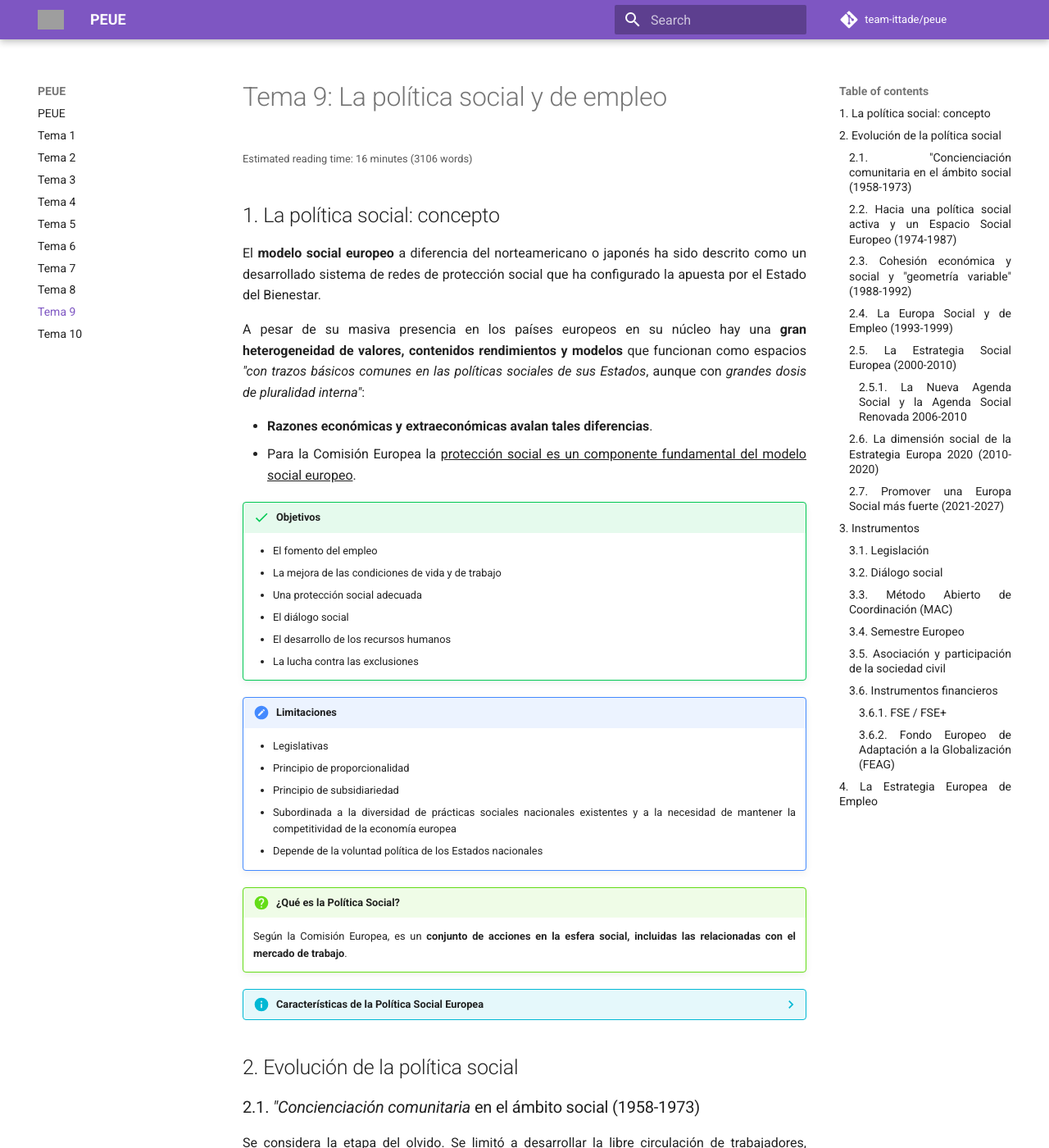
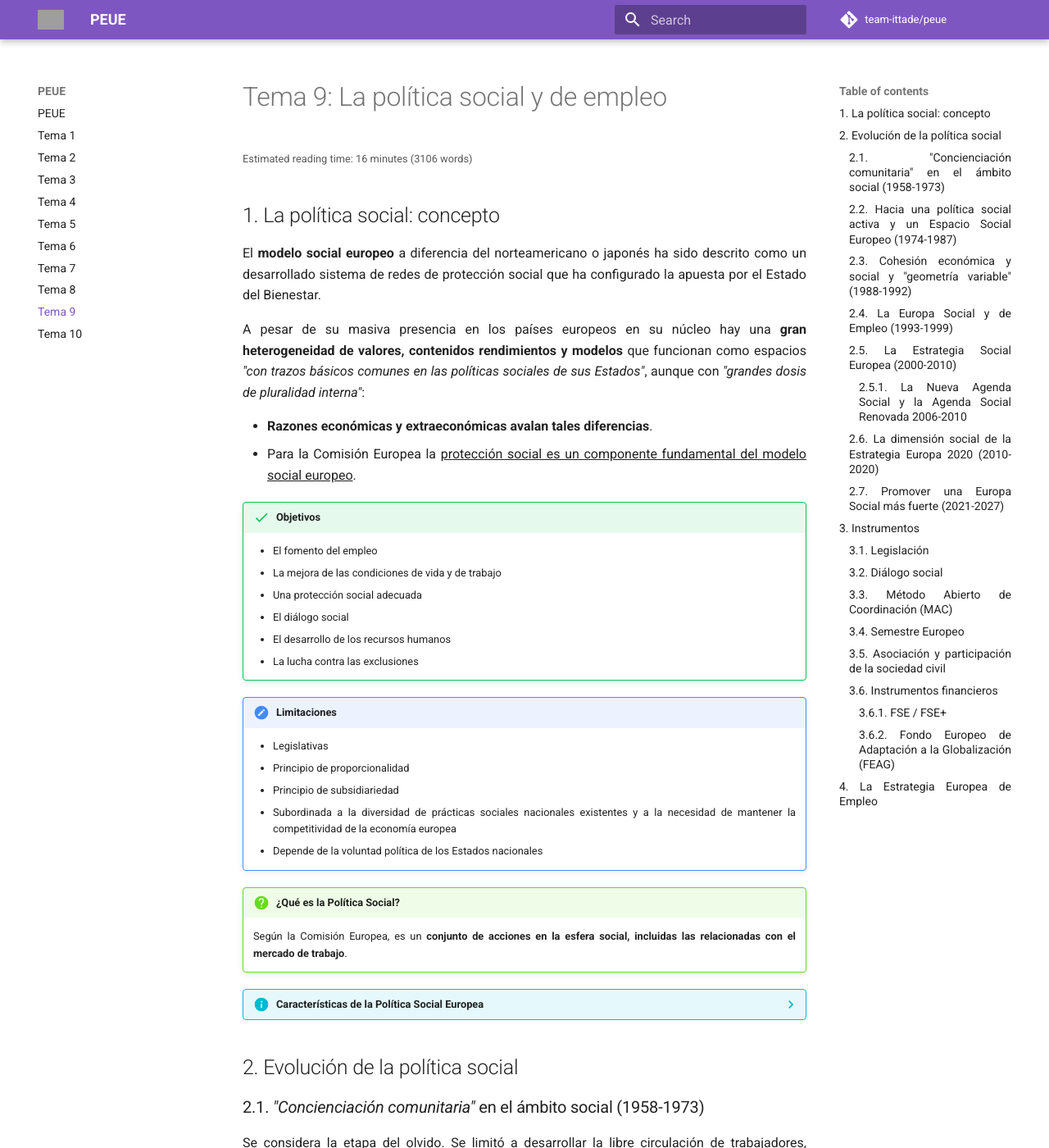
Before and after one commit to team-ittade/peue, an MkDocs documentation site: the page built from docs/tema-9.md, in a window 1280 px wide and 1400 px high. Shown: the whole window at 82% size. Built offline with MkDocs 1.6.1 and Material for MkDocs 9.7.7, drawn with Linux system fonts in a browser that asks for light colours; comment, search, counter and statistics services are not loaded; grey boxes are pictures that could not be loaded.

Commit message:
docs: fix lection 9 docs

```diff
--- a/docs/tema-9.md
+++ b/docs/tema-9.md
@@ -5,7 +5,7 @@
 El **modelo social europeo** a diferencia del norteamericano o japonés ha sido descrito como un desarrollado sistema de redes de protección social que ha configurado la apuesta por el Estado del Bienestar.
 
 <!-- Revisar este párrafo y los dos siguientes -->
-A pesar de su masiva presencia en los países europeos en su núcleo hay una **gran heterogeneidad de valores, contenidos rendimientos y modelos** que funcionan como espacios *"con trazos básicos comunes en las políticas sociales de sus Estados*, aunque con *grandes dosis de pluralidad interna"*:
+A pesar de su masiva presencia en los países europeos en su núcleo hay una **gran heterogeneidad de valores, contenidos rendimientos y modelos** que funcionan como espacios *"con trazos básicos comunes en las políticas sociales de sus Estados"*, aunque con *"grandes dosis de pluralidad interna"*:
 
 - **Razones económicas y extraeconómicas avalan tales diferencias**.
 - Para la Comisión Europea la ^^protección social es un componente fundamental del modelo social europeo^^.
@@ -38,7 +38,7 @@ A pesar de su masiva presencia en los países europeos en su núcleo hay una **g
 
 ## 2. Evolución de la política social
 
-### 2.1. *"Concienciación comunitaria* en el ámbito social (1958-1973)
+### 2.1. *"Concienciación comunitaria"* en el ámbito social (1958-1973)
 
 Se considera la etapa del olvido. Se limitó a desarrollar la libre circulación de trabajadores, regular el `Fondo Social Europeo` (que figura en el `Tratado de Roma`) y plantear una política común de FP y proteger a los trabajadores que trabajan en otro estado.
 
```
